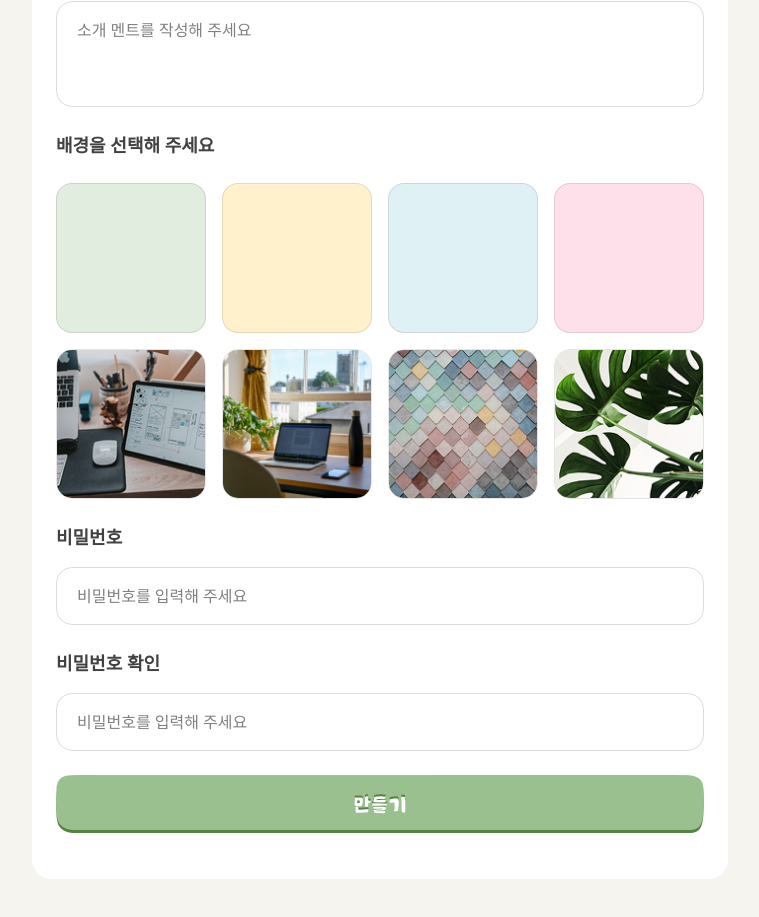
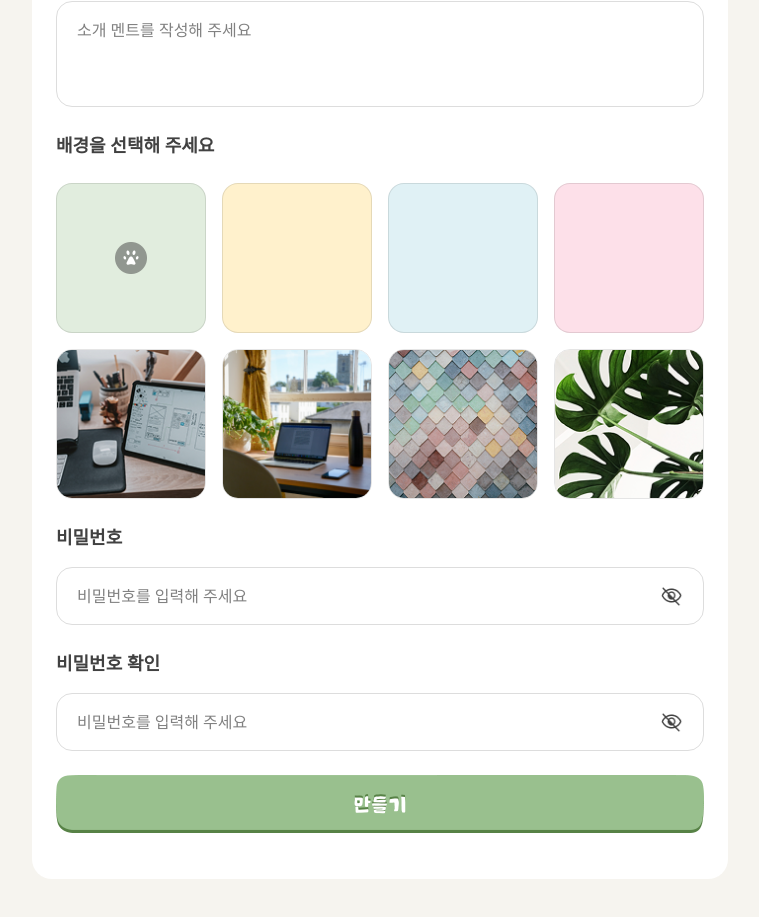
Before and after one commit to instructor-young/forest-of-study, a React (Vite) app in the folder frontend/: page /studies/new in a window 1280 px wide. Shown: the part 515-1432 px from the top of the page, without its empty margins (260-1019 px from the left). Built offline with nearby package versions, Linux system fonts and the light colour scheme; a web font is replaced by a local one.

Commit message:
[frontend] feat: PasswordInput 제작

```diff
--- /dev/null
+++ b/frontend/src/components/PasswordInput.jsx
@@ -0,0 +1,38 @@
+import { useId, useState } from "react";
+import IconVisibilityOff from "../assets/img/icon-visibility-off.png";
+import IconVisibilityOn from "../assets/img/icon-visibility-on.png";
+
+function PasswordInput({ label, placeholder, value, onChange: handleChange }) {
+  const id = useId();
+  const [isVisible, setIsVisible] = useState(false);
+
+  return (
+    <div className="space-y-4 flex flex-col">
+      <label htmlFor={id} className="font-semibold text-black-414141 text-lg">
+        {label}
+      </label>
+      <div className="flex items-center justify-between px-5 py-4 rounded-2xl border border-gray-dddddd bg-white focus-within:border-gray-818181 transition">
+        <input
+          id={id}
+          value={value}
+          onChange={handleChange}
+          type={isVisible ? "text" : "password"}
+          placeholder={placeholder}
+          className="outline-none w-full placeholder:text-gray-818181"
+        />
+
+        <button
+          onClick={() => setIsVisible((prev) => !prev)}
+          className="cursor-pointer"
+        >
+          <img
+            src={isVisible ? IconVisibilityOn : IconVisibilityOff}
+            alt="visibility"
+          />
+        </button>
+      </div>
+    </div>
+  );
+}
+
+export default PasswordInput;
--- a/frontend/src/components/Input.jsx
+++ b/frontend/src/components/TextInput.jsx
@@ -1,6 +1,6 @@
 import { useId } from "react";
 
-function Input({
+function TextInput({
   label,
   placeholder,
   multiline,
@@ -38,4 +38,4 @@ function Input({
   );
 }
 
-export default Input;
+export default TextInput;
--- a/frontend/src/pages/CreateStudyPage/CreateStudyPage.jsx
+++ b/frontend/src/pages/CreateStudyPage/CreateStudyPage.jsx
@@ -1,14 +1,15 @@
 import { useState } from "react";
 import CreateButtonLarge from "../../assets/img/btn-create-lg.png";
-import Input from "../../components/Input";
 import Page from "../../components/Page";
+import PasswordInput from "../../components/PasswordInput";
+import TextInput from "../../components/TextInput";
 import BackgroundSelector from "./components/BackgroundSelector";
 
 function CreateStudyPage() {
   const [nickname, setNickname] = useState("");
   const [name, setName] = useState("");
   const [description, setDescription] = useState("");
-  const [background, setBackground] = useState(null);
+  const [background, setBackground] = useState("green");
   const [password, setPassword] = useState("");
   const [passwordConfirm, setPasswordConfirm] = useState("");
 
@@ -24,19 +25,19 @@ function CreateStudyPage() {
         </h1>
 
         <form onSubmit={handleSubmitForm} className="mt-6 space-y-6">
-          <Input
+          <TextInput
             label="닉네임"
             placeholder="닉네임을 입력해 주세요"
             value={nickname}
             onChange={(e) => setNickname(e.target.value)}
           />
-          <Input
+          <TextInput
             label="스터디 이름"
             placeholder="스터디 이름을 입력해 주세요"
             value={name}
             onChange={(e) => setName(e.target.value)}
           />
-          <Input
+          <TextInput
             label="소개"
             placeholder="소개 멘트를 작성해 주세요"
             multiline
@@ -48,8 +49,18 @@ function CreateStudyPage() {
             seletedBackground={background}
             onClickBackground={setBackground}
           />
-          <Input label="비밀번호" placeholder="비밀번호를 입력해 주세요" />
-          <Input label="비밀번호 확인" placeholder="비밀번호를 입력해 주세요" />
+          <PasswordInput
+            label="비밀번호"
+            placeholder="비밀번호를 입력해 주세요"
+            value={password}
+            onChange={(e) => setPassword(e.target.value)}
+          />
+          <PasswordInput
+            label="비밀번호 확인"
+            placeholder="비밀번호를 입력해 주세요"
+            value={passwordConfirm}
+            onChange={(e) => setPasswordConfirm(e.target.value)}
+          />
 
           <button>
             <img
--- a/frontend/src/pages/CreateStudyPage/components/BackgroundSelectorColorBg.jsx
+++ b/frontend/src/pages/CreateStudyPage/components/BackgroundSelectorColorBg.jsx
@@ -17,7 +17,7 @@ function BackgroundSelectorColorBg({
     <button
       onClick={handleClick}
       className={cx(
-        "aspect-square border border-black/10 rounded-2xl hover:brightness-95 active:brightness-90 transition flex items-center justify-center",
+        "cursor-pointer aspect-square border border-black/10 rounded-2xl hover:brightness-95 active:brightness-90 transition flex items-center justify-center",
         colorClassName
       )}
     >
--- a/frontend/src/pages/CreateStudyPage/components/BackgroundSelectorImgBg.jsx
+++ b/frontend/src/pages/CreateStudyPage/components/BackgroundSelectorImgBg.jsx
@@ -6,7 +6,7 @@ function BackgroundSelectorImgBg({ imgSrc, onClick: handleClick, isSelected }) {
       <img
         src={imgSrc}
         data-is-selected={isSelected}
-        className="w-full h-full border border-black/10 rounded-2xl hover:brightness-95 active:brightness-90 transition data-[is-selected='true']:brightness-75"
+        className="cursor-pointer w-full h-full border border-black/10 rounded-2xl hover:brightness-95 active:brightness-90 transition data-[is-selected='true']:brightness-75"
       />
       {isSelected && (
         <img
```
Also changed, not shown: frontend/src/assets/img/icon-visibility-off.png (added), frontend/src/assets/img/icon-visibility-on.png (added).
